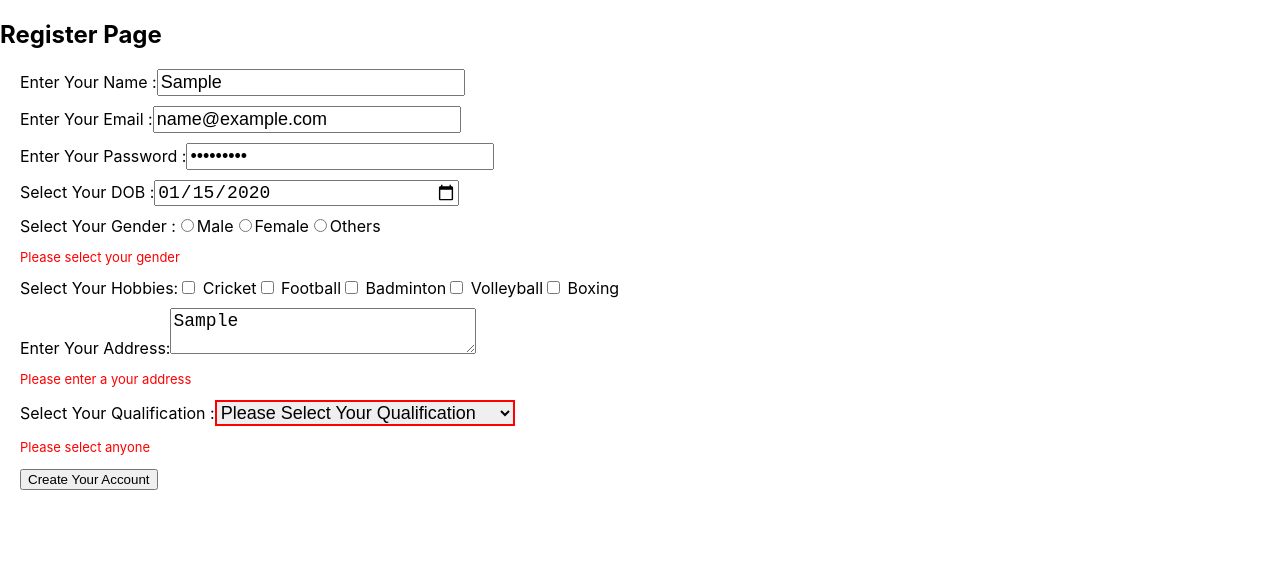
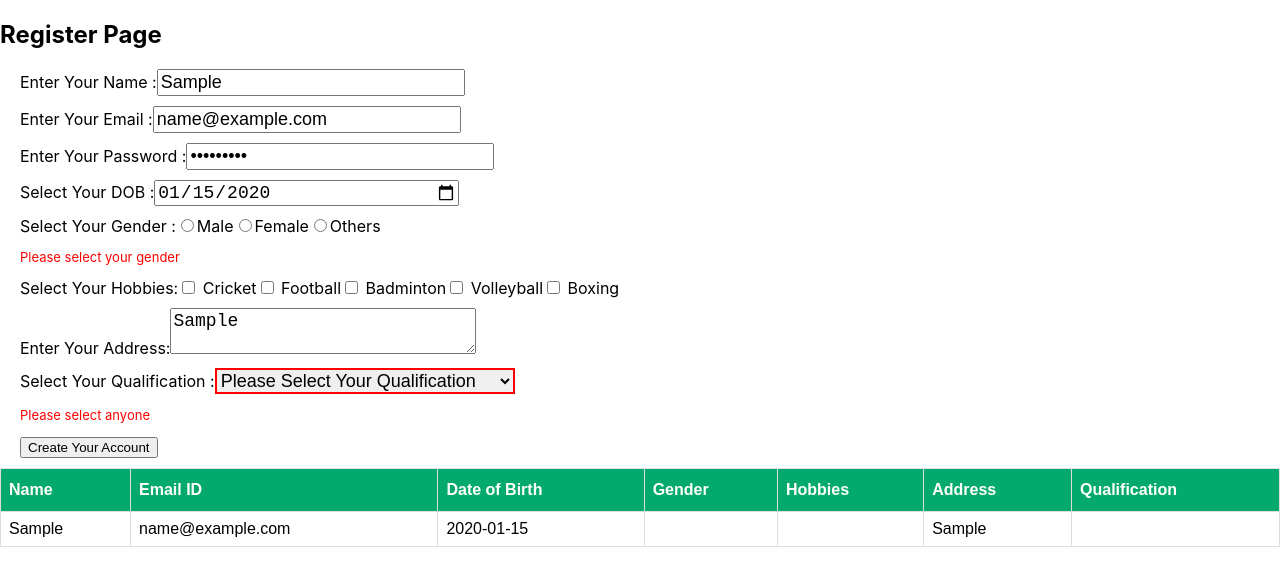
Before and after one commit to Muthusakthivel/Fita-React-22, a React (Create React App) app: page /register in a window 1280 px wide. Both pictures are taken after typing "Sample", "name@example.com", "Sample123", "2020-01-15", "Sample" into the empty fields and a click on the button "Create Your Account". Shown: the top 586 px of the page. Built offline with nearby package versions, Linux system fonts and the light colour scheme.

Commit message:
API Introduction

```diff
--- a/src/pages/register.js
+++ b/src/pages/register.js
@@ -21,6 +21,7 @@ const RegisterPage = () => {
         addresses: false,
         qualification: false,
     })
+    let [accountList, setAccountList] = useState([]);
     const submitRegister = () => {
         console.log(registerForm);
         setFormError({
@@ -33,6 +34,7 @@ const RegisterPage = () => {
             addresses: registerForm.addresses === "" ? true : false,
             qualification: registerForm.qualification === "" ? true : false
         })
+        setAccountList([...accountList, registerForm]);
     }
     const handleFormInput = (event) => {
         if(event.target.name === 'hobbies'){
@@ -91,7 +93,6 @@ const RegisterPage = () => {
             <div className="space">
                 <label className='register-label'>Enter Your Address:</label>
                 <textarea placeholder="Enter Your Address" className="register-input" onChange={handleFormInput} name="address"/>
-                {formError.addresses && <p className="error">Please enter a your address</p>}
             </div>
             <div className="space">
                 <label className='register-label'>Select Your Qualification :</label>
@@ -106,6 +107,38 @@ const RegisterPage = () => {
             <div className="space">
                 <button onClick={() => submitRegister()}>Create Your Account</button>
             </div>
+            <div style={{"height" : "600"}}>
+                <table id="customers">
+                    <thead>
+                        <tr>
+                            <th>Name</th>
+                            <th>Email ID</th>
+                            <th>Date of Birth</th>
+                            <th>Gender</th>
+                            <th>Hobbies</th>
+                            <th>Address</th>
+                            <th>Qualification</th>
+                        </tr>
+                    </thead>
+                    <tbody>
+                        {
+                            accountList?.map((value, index) => {
+                                return(
+                                    <tr key={index}>
+                                        <td>{value.userName}</td>
+                                        <td>{value.emailId}</td>
+                                        <td>{value.dateOfBirth}</td>
+                                        <td>{value.gender}</td>
+                                        <td>{value.hobbies}</td>
+                                        <td>{value.address}</td>
+                                        <td>{value.qualification}</td>
+                                    </tr>
+                                )
+                            })
+                        }
+                    </tbody>
+                </table>
+            </div>
         </div>
     )
 }
```
Also changed, not shown: src/pages/user.js (added).
